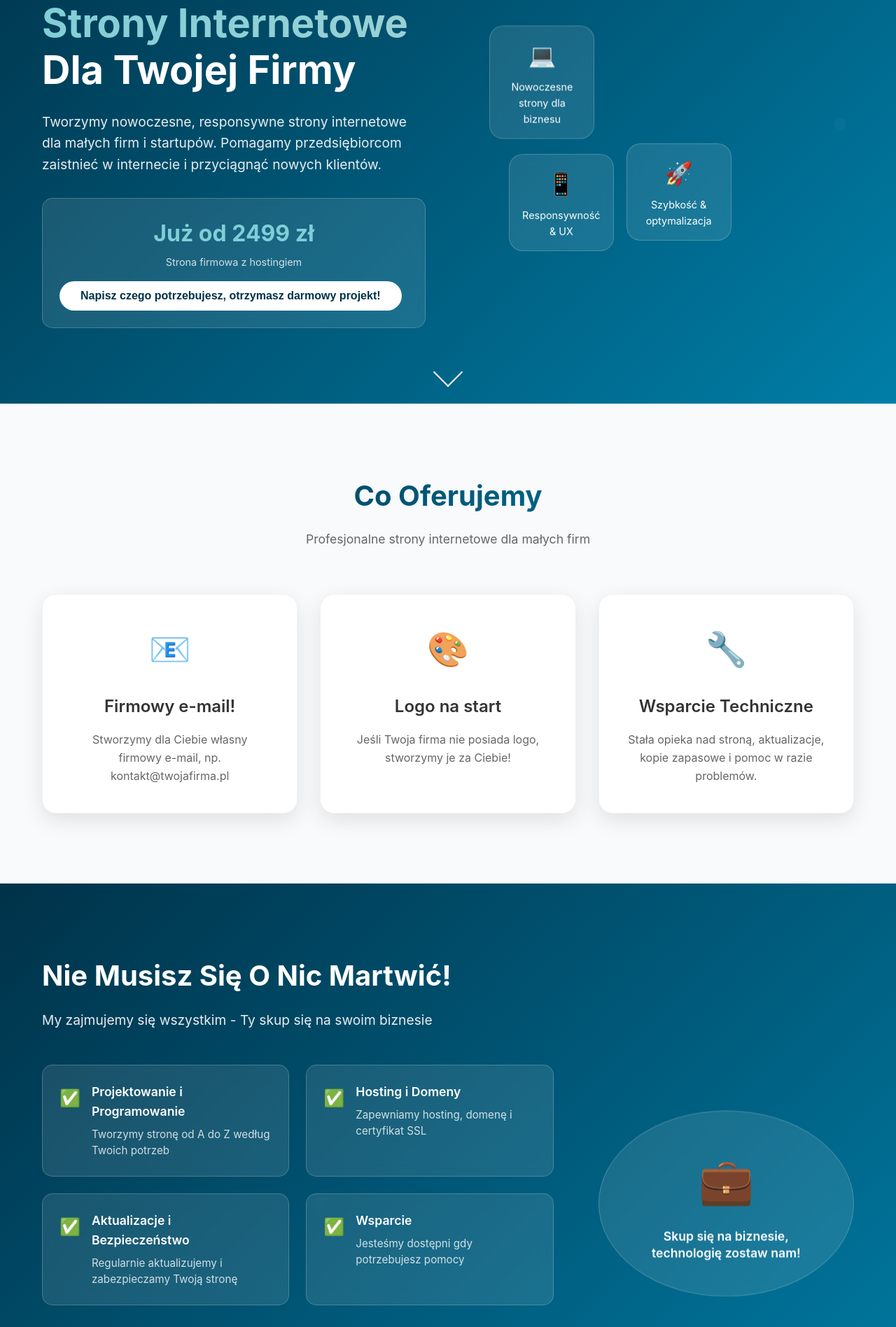
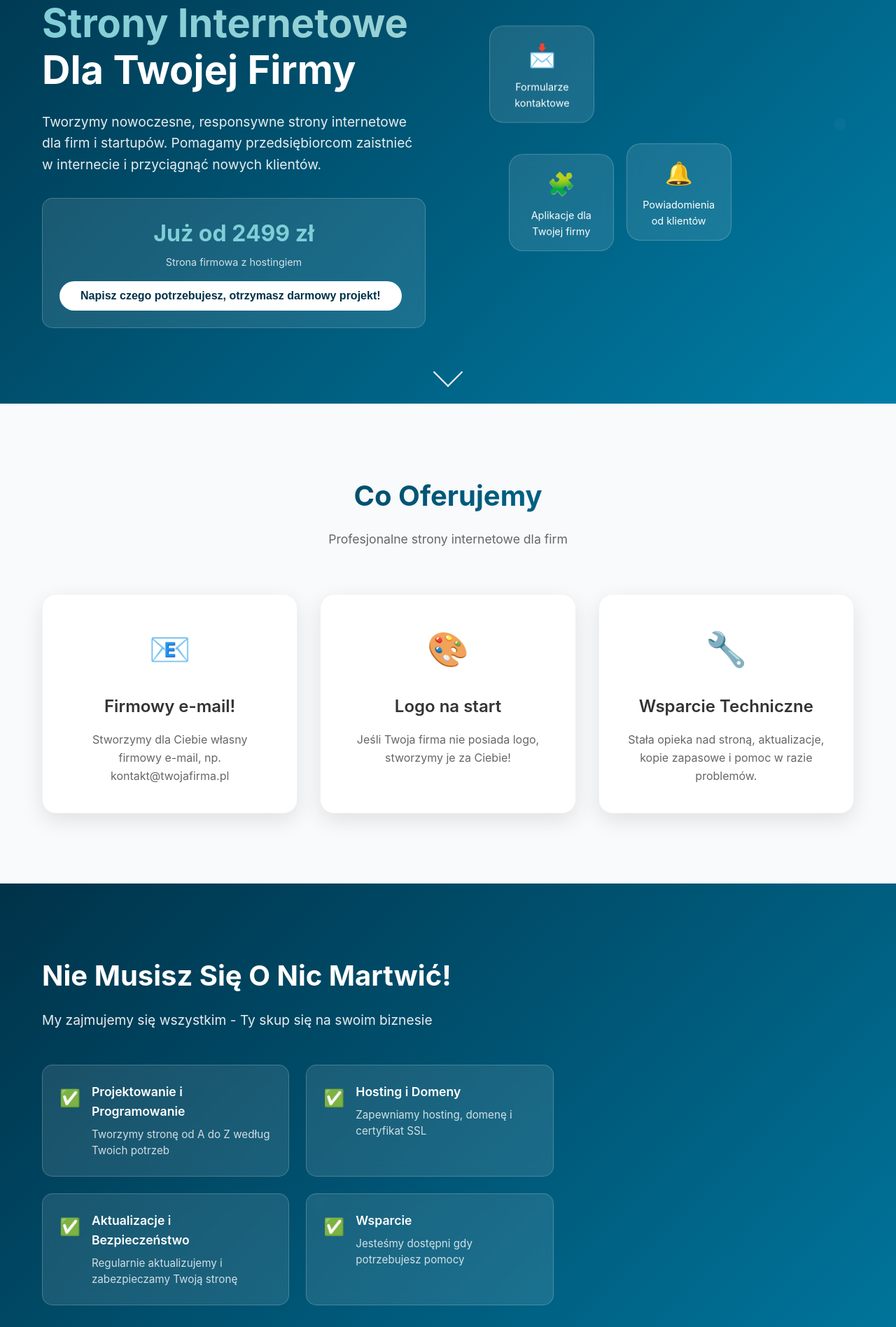
Before and after one commit to kmajder/softnami, a Next.js app: page / in a window 1280 px wide. Shown: the part 223-2120 px from the top of the page at 70% size. Built offline with nearby package versions, Linux system fonts and the light colour scheme.

Commit message:
zmiana smtp

```diff
--- a/docker-compose.yml
+++ b/docker-compose.yml
@@ -12,8 +12,8 @@ services:
     restart: unless-stopped
     environment:
       - NODE_ENV=production
-      - EMAIL_USER=${EMAIL_USER:-twoj.email@gmail.com}
-      - EMAIL_PASS=${EMAIL_PASS:-twoje_haslo_aplikacji_gmail}
+      - EMAIL_USER=${EMAIL_USER:-kontakt@softnami.pl}
+      - EMAIL_PASS=${EMAIL_PASS:-twoje_haslo_email_ovh}
     networks:
       - softnami-network
     healthcheck:
--- a/src/app/api/contact/route.ts
+++ b/src/app/api/contact/route.ts
@@ -17,7 +17,9 @@ export async function POST(request: NextRequest) {
 
     // Konfiguracja transportera email
     const transporter = nodemailer.createTransport({
-      service: 'gmail',
+      host: emailConfig.host,
+      port: emailConfig.port,
+      secure: emailConfig.secure,
       auth: {
         user: emailConfig.user,
         pass: emailConfig.pass,
--- a/src/app/globals.css
+++ b/src/app/globals.css
@@ -1191,12 +1191,12 @@ body {
   }
 
   .floating-card:nth-child(2) {
-    top: 40%;
+    top: 2%;
     right: 2%;
   }
 
   .floating-card:nth-child(3) {
-    bottom: 5%;
-    left: 30%;
+    bottom: 30%;
+    left: 33%;
   }
 }
--- a/src/app/page.jsx
+++ b/src/app/page.jsx
@@ -87,7 +87,7 @@ function App() {
               Dla Twojej Firmy
             </h1>
             <p className="hero-subtitle">
-              Tworzymy nowoczesne, responsywne strony internetowe dla małych firm i startupów.
+              Tworzymy nowoczesne, responsywne strony internetowe dla firm i startupów.
               Pomagamy przedsiębiorcom zaistnieć w internecie i przyciągnąć nowych klientów.
             </p>
             <div className="price-cta">
@@ -103,16 +103,16 @@ function App() {
           <div className="hero-visual">
           <div className="floating-elements">
   <div className="floating-card card-1">
-      <div className="card-icon">💻</div>
-      <span>Nowoczesne strony dla biznesu</span>
+    <div className="card-icon">📩</div>
+    <span>Formularze kontaktowe</span>
   </div>
   <div className="floating-card card-2">
-      <div className="card-icon">🚀</div>
-      <span>Szybkość & optymalizacja</span>
+    <div className="card-icon">🔔</div>
+    <span>Powiadomienia od klientów</span>
   </div>
   <div className="floating-card card-3">
-      <div className="card-icon">📱</div>
-      <span>Responsywność & UX</span>
+    <div className="card-icon">🧩</div>
+    <span>Aplikacje dla Twojej firmy</span>
   </div>
 </div>
       </div>
@@ -168,7 +168,7 @@ function App() {
         <div className="container">
           <div className="section-header">
             <h2>Co Oferujemy</h2>
-            <p>Profesjonalne strony internetowe dla małych firm</p>
+            <p>Profesjonalne strony internetowe dla firm</p>
           </div>
           <div className="services-grid">
             <div className="service-card">
@@ -236,12 +236,6 @@ function App() {
                 </button>
               </div>
             </div>
-            <div className="no-worries-visual">
-              <div className="relax-illustration">
-                <div className="relax-icon">💼</div>
-                <div className="relax-text">Skup się na biznesie, technologię zostaw nam!</div>
-              </div>
-            </div>
           </div>
         </div>
       </section>
@@ -253,7 +247,7 @@ function App() {
             <div className="about-text">
               <h2>Dlaczego Softnami?</h2>
               <p>
-                Specjalizujemy się w tworzeniu profesjonalnych stron internetowych dla małych firm.
+                Specjalizujemy się w tworzeniu profesjonalnych stron internetowych dla firm.
                 Rozumiemy, że każda złotówka ma znaczenie, dlatego oferujemy wysokiej jakości
                 strony w przystępnych cenach, bez ukrytych kosztów.
               </p>
@@ -335,7 +329,7 @@ function App() {
           <div className="footer-content">
             <div className="footer-section">
               <h3>Softnami</h3>
-              <p>Tworzymy profesjonalne strony internetowe dla małych firm.</p>
+              <p>Tworzymy profesjonalne strony internetowe dla firm.</p>
             </div>
             <div className="footer-section">
               <h4>Usługi</h4>
--- a/src/config/email.ts
+++ b/src/config/email.ts
@@ -1,5 +1,8 @@
 export const emailConfig = {
-  user: process.env.EMAIL_USER || 'kacper.majder@outlook.cm',
-  pass: process.env.EMAIL_PASS || 'misioo123',
-  to: 'kacper.majder2137@gmail.com'
+  user: process.env.EMAIL_USER || 'kontakt@softnami.pl',
+  pass: process.env.EMAIL_PASS || 'twoje_haslo_email',
+  to: 'kontakt@softnami.pl',
+  host: 'smtp.mail.ovh.net',
+  port: 587,
+  secure: false
 };
```
Also changed, not shown: public/softnami-fb-logo.png (added), 1 other file (tests, documents, lock files or other folders). Lines whose indentation alone changed are shown as unchanged.
